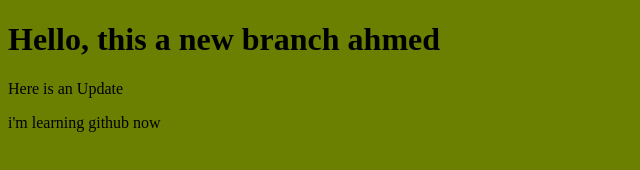
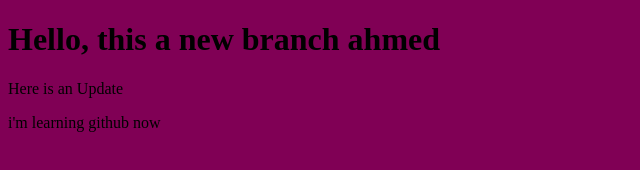
Before and after one commit to Fadilsa9/myproject, a plain HTML site: page index.html in a window 1280 px wide. Shown: the whole page, without its empty margins (0-640 px from the left). Drawn offline with Linux system fonts and the light colour scheme.

Commit message:
again i changed the background to purple

```diff
--- a/style.css
+++ b/style.css
@@ -2,5 +2,5 @@ h1{
     color: black;
 }
 body{
-    background-color: rgb(107, 128, 0);
+    background-color: rgb(128, 0, 85);
 }
```
